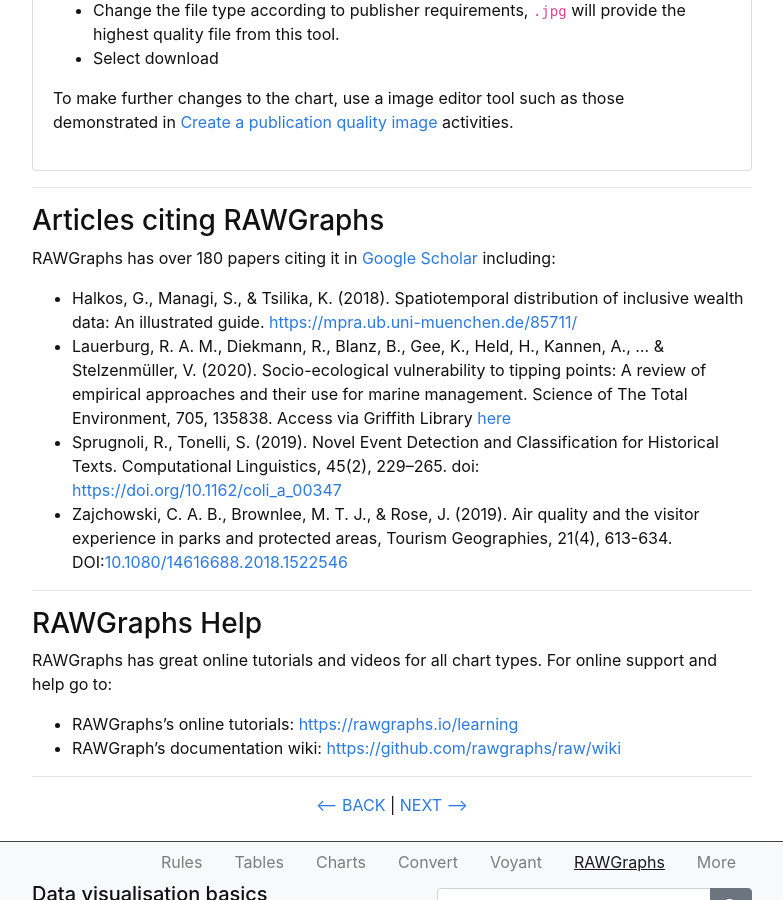
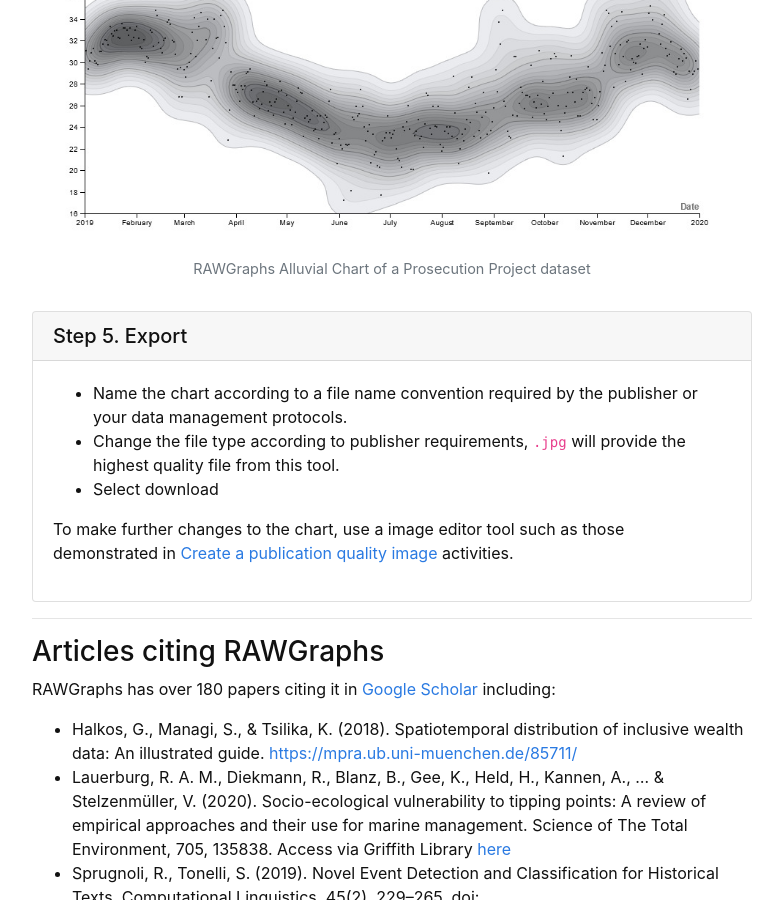
Before and after one commit to GULibrarySandbox/data-vis-basics, a Jekyll site: the page built from content/6-rawgraphs.md, in a window 1280 px wide and 900 px high, scrolled down 10188 px. Shown: the whole window, without its empty margins (248-1031 px from the left). Built offline with Jekyll 4.4.1, drawn with Linux system fonts in a browser that asks for light colours.

Commit message:
Update 6-rawgraphs.md

```diff
--- a/content/6-rawgraphs.md
+++ b/content/6-rawgraphs.md
@@ -241,6 +241,8 @@ Labels:
 
 It is now quite easy to see the maximum temperatures which were most prevalent at different times of the year, with some darker clusters in mid-January to early February, and from mid-April to early May.  You can turn off the data points and just see the clusters, however it then doesn’t show the individual temperatures.{% endcapture %} {% include card.md header="Step 4: Customise the chart" text=text %}
 
+{% include figure.html img="2019_BOM_BrisMaxTemp_Fig1.jpg" alt="RAWGraphs Alluvial Chart of a Prosecution Project dataset" caption="RAWGraphs Alluvial Chart of a Prosecution Project dataset" width="100%" %}
+
 {% capture text %}
 - Name the chart according to a file name convention required by the publisher or your data management protocols.
 - Change the file type according to publisher requirements, `.jpg` will provide the highest quality file from this tool.
```
